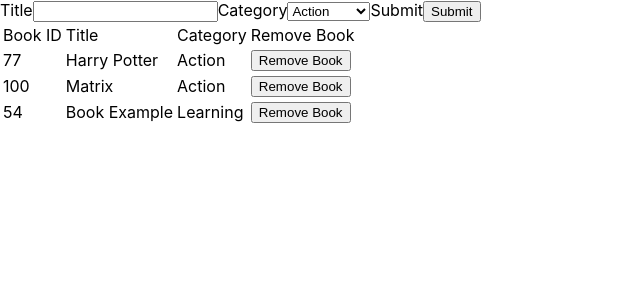
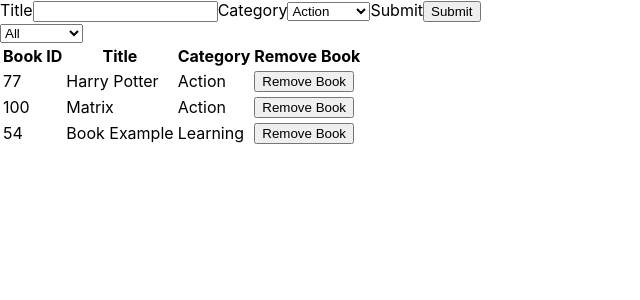
Before and after one commit to luisvinicius09/bookstoreRedux, a React (Create React App) app: page / in a window 1280 px wide. Shown: the top 300 px of the page, without its empty margins (0-640 px from the left). Built offline with nearby package versions, Linux system fonts and the light colour scheme.

Commit message:
Add filter handler and render component

```diff
--- a/src/containers/BooksList.js
+++ b/src/containers/BooksList.js
@@ -2,12 +2,15 @@ import React from 'react';
 import PropTypes from 'prop-types';
 import { connect } from 'react-redux';
 import Book from '../components/Book';
-import { removeBook } from '../actions/index';
+import { removeBook, changeFilter } from '../actions/index';
+import CategoryFilter from '../components/CategoryFilter';
 
 class BooksList extends React.Component {
   constructor(props) {
     super(props);
+
     this.handleRemoveBook = this.handleRemoveBook.bind(this);
+    this.handleFilterChange = this.handleFilterChange.bind(this);
   }
 
   handleRemoveBook(book) {
@@ -17,21 +20,31 @@ class BooksList extends React.Component {
     removeBook(bookIndex);
   }
 
+  handleFilterChange(event) {
+    const filter = event.target.value;
+    const { changeFilter } = this.props;
+    changeFilter(filter);
+  }
+
   render() {
-    const { books } = this.props;
+    const { books, filter } = this.props;
+    const filteredBooks = (filter !== 'All') ? books.filter((book) => book.category === filter) : books;
     return (
-      <div>
+      <div className="book-container">
+        <div>
+          <CategoryFilter handleChange={this.handleFilterChange} />
+        </div>
         <table>
           <thead>
             <tr>
-              <td>Book ID</td>
-              <td>Title</td>
-              <td>Category</td>
-              <td>Remove Book</td>
+              <th>Book ID</th>
+              <th>Title</th>
+              <th>Category</th>
+              <th>Remove Book</th>
             </tr>
           </thead>
           <tbody>
-            { books.map((book) => (
+            {filteredBooks.map((book) => (
               <Book
                 key={book.id}
                 book={book}
@@ -45,17 +58,25 @@ class BooksList extends React.Component {
   }
 }
 
-const mapStateToProps = (s) => ({
-  books: s.books,
+const mapStateToProps = (state) => ({
+  books: state.books,
+  filter: state.filter,
 });
 
 const mapDispatchToProps = (dispatch) => ({
   removeBook: (book) => dispatch(removeBook(book)),
+  changeFilter: (book) => dispatch(changeFilter(book)),
 });
+
+BooksList.defaultProps = {
+  filter: 'All',
+};
 
 BooksList.propTypes = {
   books: PropTypes.instanceOf(Object).isRequired,
+  filter: PropTypes.string,
   removeBook: PropTypes.instanceOf(Function).isRequired,
+  changeFilter: PropTypes.func.isRequired,
 };
 
 export default connect(mapStateToProps, mapDispatchToProps)(BooksList);
```
